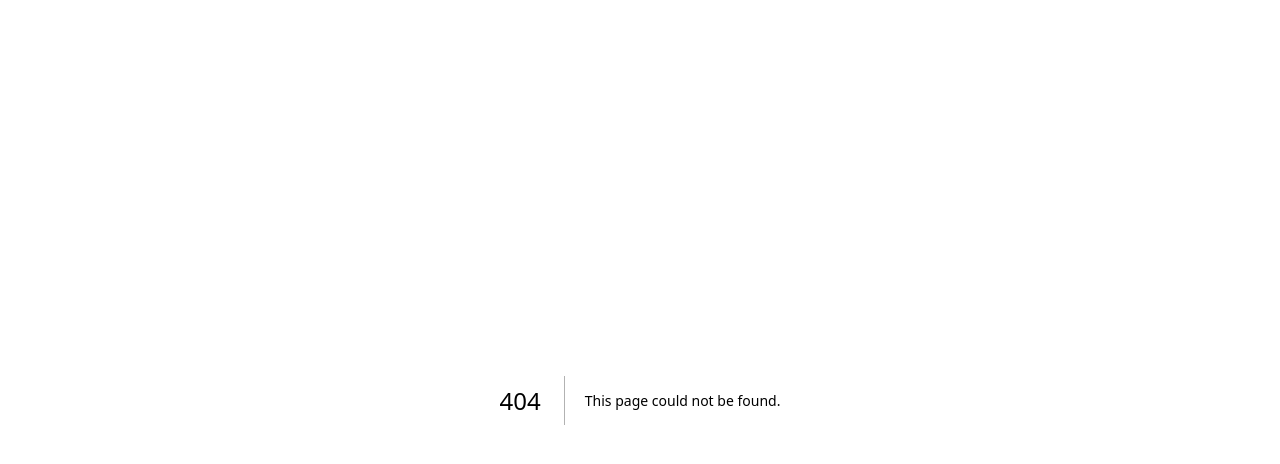
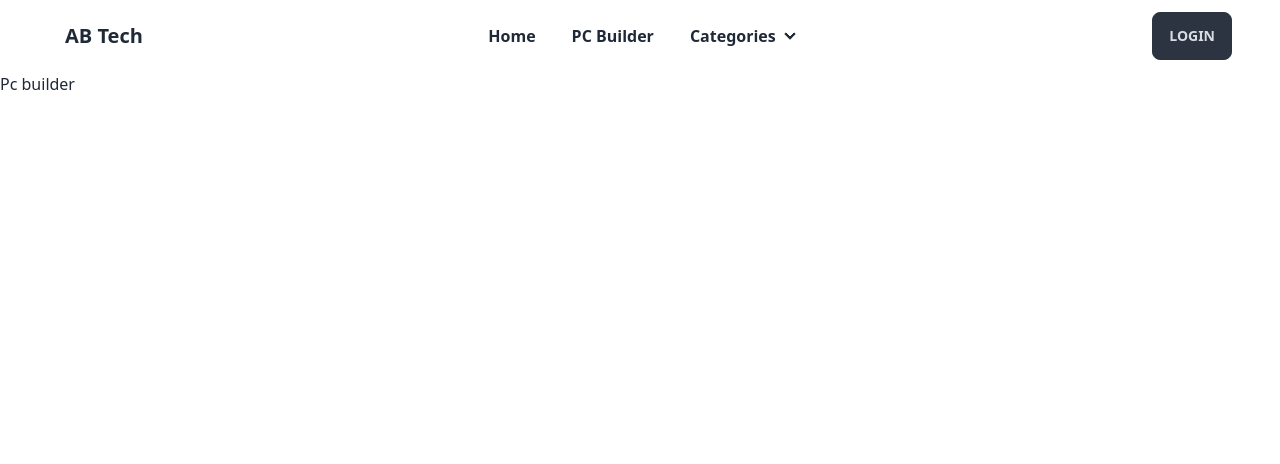
Before and after one commit to abrakib942/ab-tech, a Next.js app: page /pcBuild in a window 1280 px wide. Before the commit this address had no page. Shown: the top 464 px of the page. Built offline with nearby package versions, Linux system fonts and the light colour scheme; no server answers.

Commit message:
private route

```diff
--- /dev/null
+++ b/src/middleware.js
@@ -0,0 +1,3 @@
+export { default } from "next-auth/middleware";
+
+export const config = { matcher: ["/pcBuild"] };
--- /dev/null
+++ b/src/pages/pcBuild.js
@@ -0,0 +1,13 @@
+import Navbar from "@/components/Navbar";
+import React from "react";
+
+const PcBuild = () => {
+  return (
+    <div>
+      <Navbar />
+      Pc builder
+    </div>
+  );
+};
+
+export default PcBuild;
```
Also changed, not shown: 1 other file (tests, documents, lock files or other folders).
